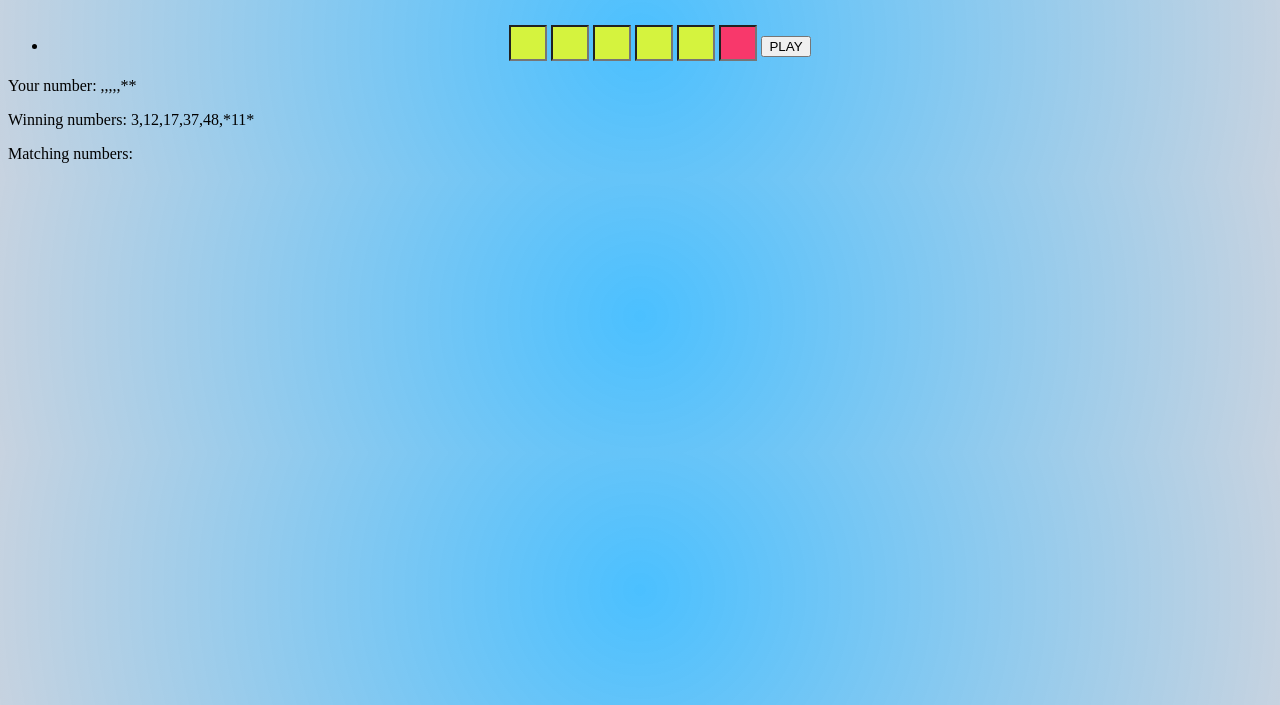
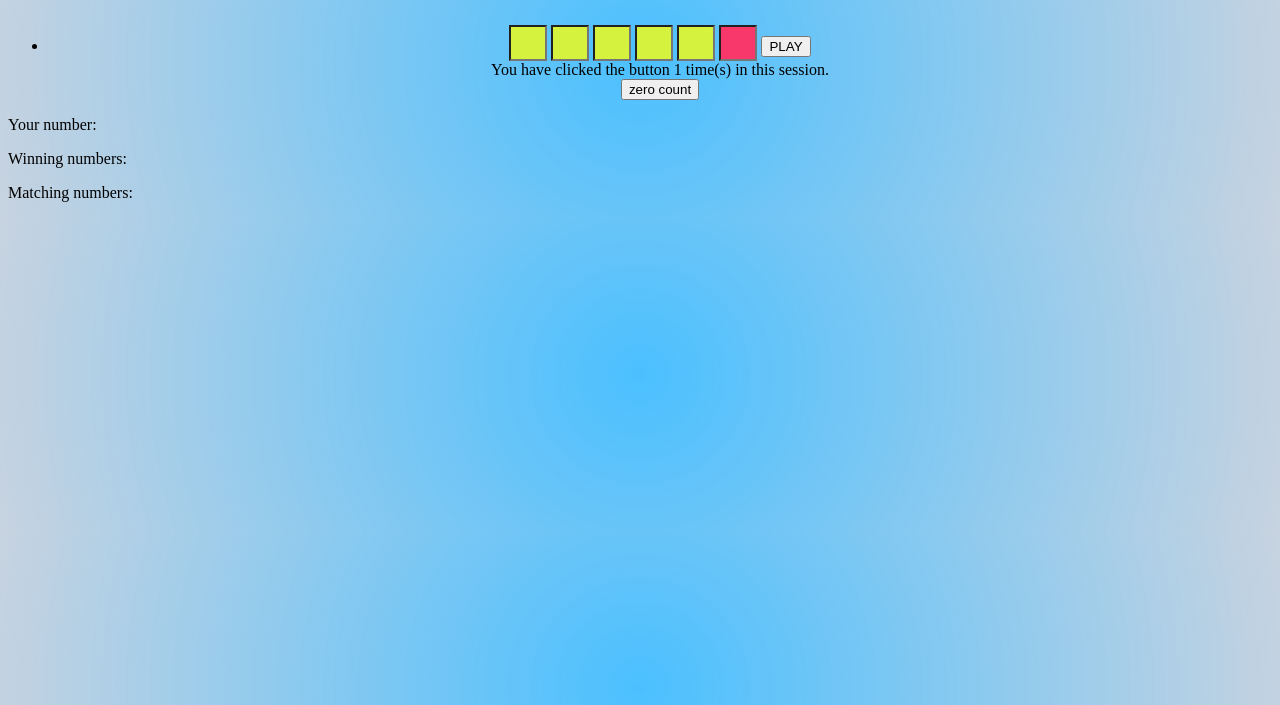
Before and after one commit to bogutskii/fakeLottery, a website: page index.html in a window 1280 px wide. Both pictures are taken after a click on the button "PLAY". Shown: the part 95-800 px from the top of the page. Drawn offline with Linux system fonts and the light colour scheme.

Commit message:
counter of click button

```diff
--- a/index.html
+++ b/index.html
@@ -14,8 +14,9 @@
         <input name="Num4" type="number" id="numBoxId" class="numbox" onkeyup="limit(this);">
         <input name="Num5" type="number" id="numBoxId" class="numbox" onkeyup="limit(this);">
         <input name="Mega" type="number" id="Mega" class="specialNumBox" onkeyup="limitSpecial(this);">
-        <button onclick="(getInputVal(),winningNumbers(),matchNumbers())"> PLAY </button>
-
+        <button onclick="(clickCounter(),getInputVal,winningNumbers,matchNumbers)"> PLAY </button>
+          <div id="CountResult"></div>
+        <button onclick="clickCounterZero()"> zero count </button>
       </div>
     </li>
   </ul>
--- a/scripts/index.js
+++ b/scripts/index.js
@@ -18,44 +18,63 @@ function limitSpecial(elem) {
 		elem.value = elem.value.substr(0, max_chars);
 	}
 }
-
 // collects all input values into an array, and sorts (except for the special value at the end)
-const getInputVal = function getInputVal() {
+const getInputVal = function () {
 	const inputVal = document.getElementsByClassName('numbox');
 	let allInputValues = [];
 	for (let i = 0; i < inputVal.length; i++) {
 		allInputValues.push(inputVal[i].value);
 	}
-	let res = allInputValues.sort((a, b) => a - b);
-	  res.push('*' + document.getElementsByClassName('specialNumBox')[0].value + '*');
+	let res = allInputValues.sort((a, b) => a - b).map(el=> Number(el));
+	let special = document.getElementsByClassName('specialNumBox')[0].value;
+	res.push('*' + special + '*');
 	document.getElementById('userNumStatus').innerHTML = res;
 	return res;
 };
 
 //randomaizing win number
-const winningNumbers = function winNumbers() {
+const winningNumbers = function () {
 	let win = [];
 	for (let i = 0; i < 20; i++) {
-		let rand1 = Math.floor(Math.random() * 69);
+		let rand1 = Math.floor(Math.random() * 68 + 1);
 		if (!win.includes(rand1)) {
 			win.push(rand1);
 		}
 	}
 	win.length = 5;
-	win.sort((a, b) => a - b).push('*' + Math.floor(Math.random() * 26) + '*');
+	win.sort((a, b) => a - b).push('*' + Math.floor(Math.random() * 25 + 1) + '*');
 	document.getElementById('winNumStatus').innerHTML = win;
 	return win;
 };
 
 //Match numbers ---------need fix---------
-const matchNumbers = function matchNum(userNum,win) {
+const matchNumbers = function (getInputVal,winningNumbers) {
 	let arr = [];
 	for(let i = 0; i < win.length; i++){
-		let temp = win().shift();
-		if(userNum.includes(temp)){
+		let temp = winningNumbers().shift();
+		if(getInputVal.includes(temp)){
 			arr.push(temp);
 		}
 	}
 	document.getElementById('matchNumStatus').innerHTML = arr;
 	return  arr;
-};
+}(getInputVal,winningNumbers);
+
+// counter
+function clickCounter() {
+	if (typeof(Storage) !== 'undefined') {
+		if (sessionStorage.clickcount) {
+			sessionStorage.clickcount = Number(sessionStorage.clickcount)+1;
+		} else {
+			sessionStorage.clickcount = 1;
+		}
+		document.getElementById('CountResult').innerHTML = 'You have clicked the button ' + sessionStorage.clickcount + ' time(s) in this session.';
+	} else {
+		document.getElementById('CountResult').innerHTML = 'Sorry, your browser does not support web storage...';
+	}
+}
+
+function clickCounterZero() {
+	sessionStorage.clickcount = 0;
+  document.getElementById('CountResult').innerHTML='You have clicked the button ' + sessionStorage.clickcount + ' time(s) in this session.';
+}
```
